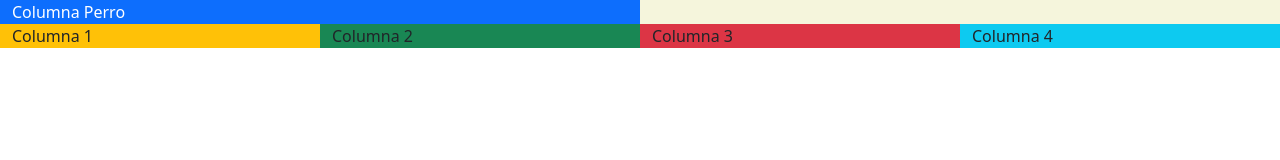
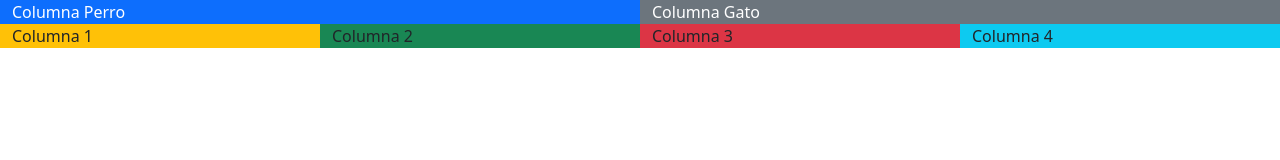
Before and after one commit to ElianRosales434/bootstrap1, a plain HTML site: page index.html in a window 1280 px wide. Drawn offline with nearby package versions, Linux system fonts and the light colour scheme.

```diff
--- a/index.html
+++ b/index.html
@@ -15,6 +15,10 @@
 
             <div class="col-md-6 bg-primary text-white">
                 Columna Perro
+            </div>
+
+            <div class="col-md-6 bg-secondary text-white">
+                Columna Gato
             </div>
 
         </div>
```
